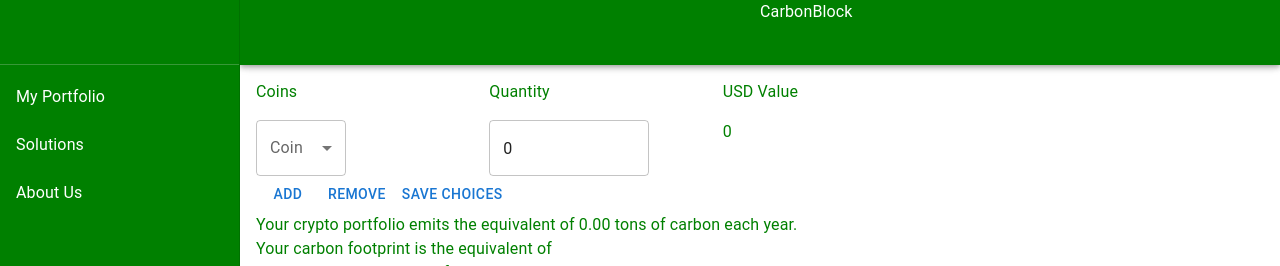
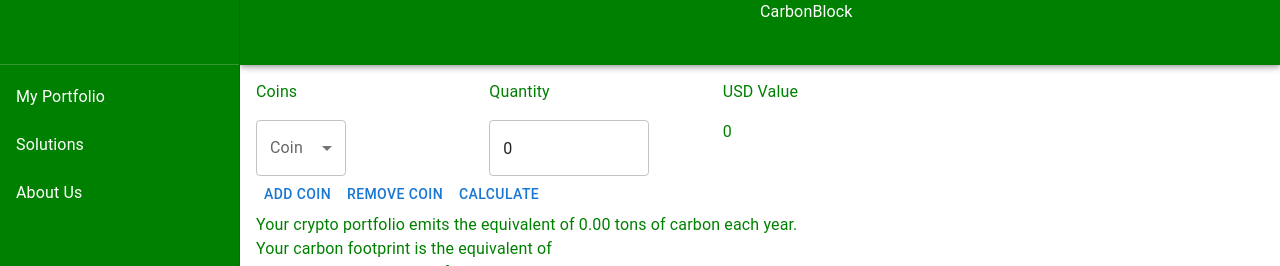
Before and after one commit to charalamposkokkalis/OxfordHack2022, a React (Create React App) app in the folder frontend/: page / in a window 1280 px wide. Shown: the top 266 px of the page. Built offline with nearby package versions, Linux system fonts and the light colour scheme.

Commit message:
Final details

```diff
--- a/frontend/src/Components/Home.js
+++ b/frontend/src/Components/Home.js
@@ -4,6 +4,7 @@
 import Grid from "@mui/material/Grid";
 import Typography from "@mui/material/Typography";
 import axios from "axios";
+import audiofile from "./siu.mp3";
 
 axios.defaults.baseURL = "http://localhost:5000";
 
@@ -28,6 +29,7 @@
   const [solutions, setSolutions] = useState([]);
   const [comparisons, setComparisons] = useState([]);
   const [tons, setTons] = useState(0);
+  let audio = new Audio(audiofile);
 
   const handleSubmit = (event) => {
     const reqString = { vals: [] };
@@ -45,6 +47,7 @@
       reqString["vals"].push([crypto, quantity, usd]);
     });
     console.log(JSON.stringify(reqString));
+    audio.play();
     axios
       .post("http://localhost:5000/portfolio", JSON.stringify(reqString))
       .then((resp) => {
@@ -79,12 +82,12 @@
           </Grid>
         </Grid>
         {coins}
-        <Button onClick={addButton}> Add </Button>
+        <Button onClick={addButton}> Add Coin </Button>
         <Button onClick={coins.length > 1 ? removeButton : null}>
           {" "}
-          Remove{" "}
+          Remove Coin{" "}
         </Button>
-        <Button onClick={handleSubmit}>Save Choices </Button>
+        <Button onClick={handleSubmit}>Calculate </Button>
       </form>
       <Typography>
         {"Your crypto portfolio emits the equivalent of " +
```
Also changed, not shown: 1 other file (tests, documents, lock files or other folders).
